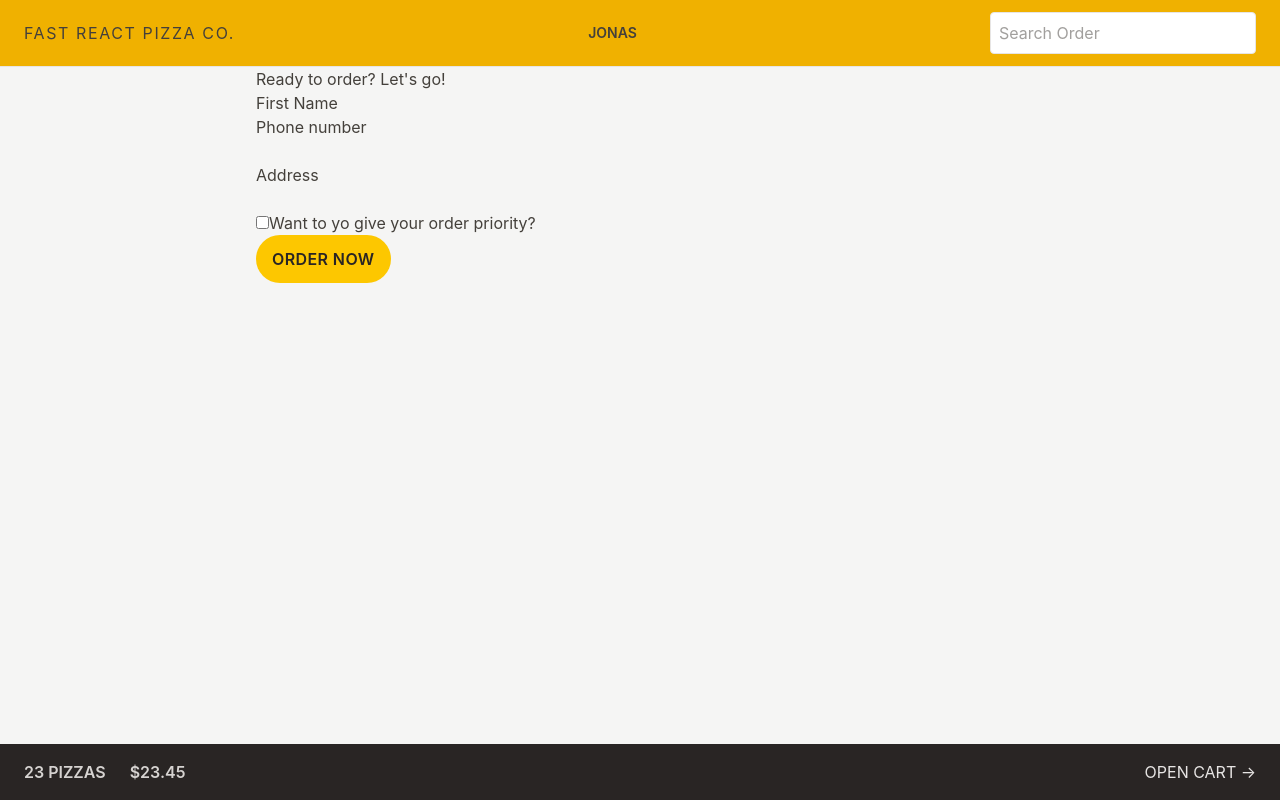
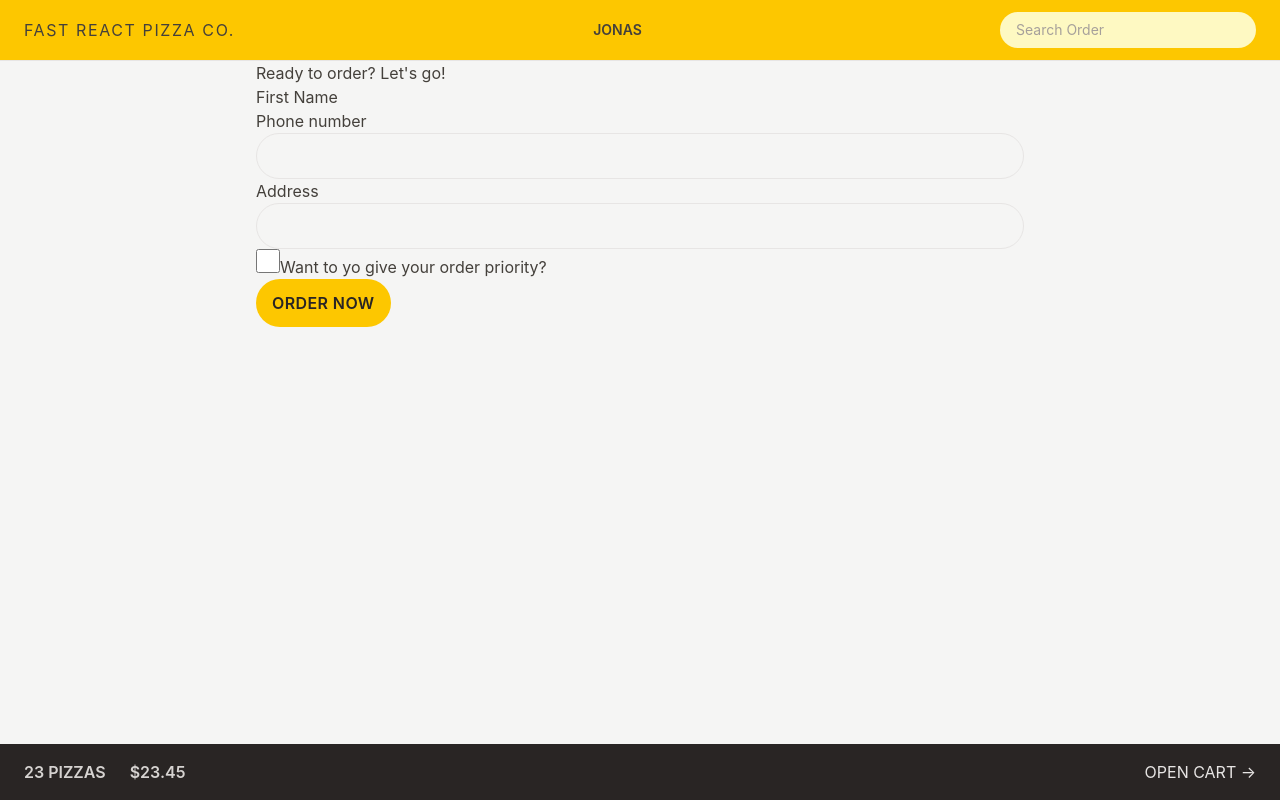
Before and after one commit to DENBARIT/PizzaDeliveryApplication, a React (Vite) app: page /order/new in a window 1280 px wide. Built offline with nearby package versions, Linux system fonts and the light colour scheme.

Commit message:
feat(ui)input elments design for order component

```diff
--- a/src/Features/order/CreateOrder.jsx
+++ b/src/Features/order/CreateOrder.jsx
@@ -56,7 +56,16 @@ const formErrors=useActionData();
         <div>
           <label>Phone number</label>
           <div>
-            <input type="tel" name="phone" required />
+            <input type="tel" name="phone"
+
+               className="rounded-full border
+        border-stone-200 px-4 py-2 text-sm
+  transition-all duration-300 placeholder:text-stone-400
+  focus:outline-none focus:ring focus:ring-yellow-400
+        w-full
+            md:px-6 md:py-3"
+
+            required />
           </div>
           {formErrors?.phone && <p>{formErrors.phone}</p>}
         </div>
@@ -64,12 +73,25 @@ const formErrors=useActionData();
         <div>
           <label>Address</label>
           <div>
-            <input type="text" name="address" required />
+            <input type="text" name="address" required
+
+               className="rounded-full border
+        border-stone-200 px-4 py-2 text-sm
+  transition-all duration-300 placeholder:text-stone-400
+  focus:outline-none focus:ring focus:ring-yellow-400
+        w-full
+            md:px-6 md:py-3"
+            />
           </div>
         </div>
 
         <div>
           <input
+          className="
+          h-6 w-6
+          accent-yellow-400
+          focus:outline-none focus:ring-offset-2
+focus:ring-yellow-400     "
             type="checkbox"
             name="priority"
             id="priority"
@@ -93,10 +115,7 @@ const formErrors=useActionData();
           focus:ring-yellow-300
           disabled:cursor-not-allowed
         active:bg-yellow-900
-        "
-
-
-          >
+        " >
             {isSubmitting ? "Placing order..." : "Order now"}
           </button>
         </div>
--- a/src/Features/order/SearchOrde.jsx
+++ b/src/Features/order/SearchOrde.jsx
@@ -10,7 +10,16 @@ function handleSubmit(e){
     setQuery("")
 }
     return (<form onSubmit={handleSubmit}>
-        <input placeholder="Search Order"  value={query} onChange={(e)=>setQuery(e.target.value)} className="border border-stone-200 bg-white rounded px-2 py-2"/>
+        <input
+
+
+
+        placeholder="Search Order"  value={query} onChange={(e)=>setQuery(e.target.value)}
+        className="rounded-full w-28 bg-yellow-100 px-4 py-2 text-sm transition-all duration-300
+        placeholder:text-stone-400
+        sm:focus:w-72 focus:outline-none focus:ring-yellow-500 focus:ring-opacity-50 sm:w-64
+
+        "/>
     </form>
     )
 }
--- a/src/ui/Header.jsx
+++ b/src/ui/Header.jsx
@@ -4,7 +4,7 @@ import Username from "../Features/user/Username.jsx";
 
 function Header(){
     return (
-        <header className="bg-yellow-500 px-4 py-3 uppercase border-b border-stone-200 sm:px-6 flex justify-between items-center ">
+        <header className="bg-yellow-400 px-4 py-3 uppercase border-b border-stone-200 sm:px-6 flex justify-between items-center ">
             <Link to="/" className="tracking-widest">Fast React Pizza Co.</Link>
 <Username/>
         <SearchOrder/>
```
